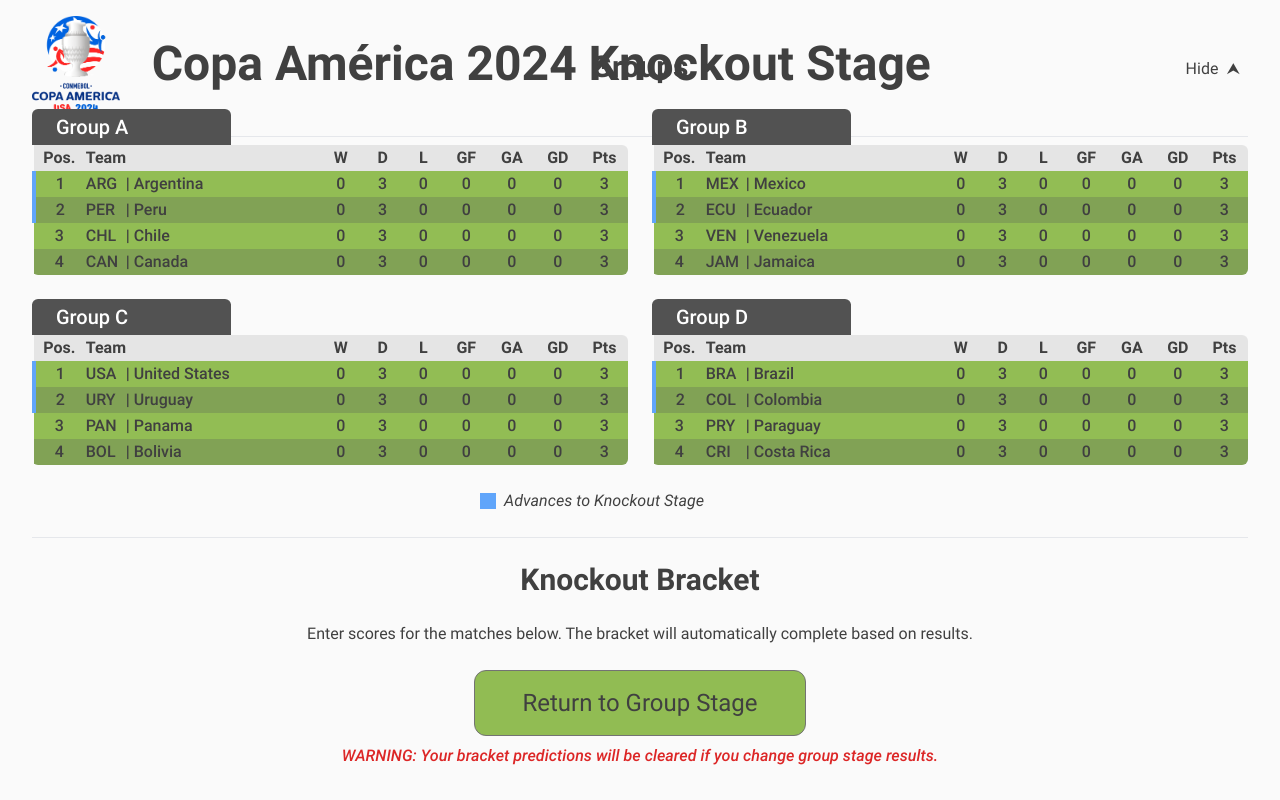
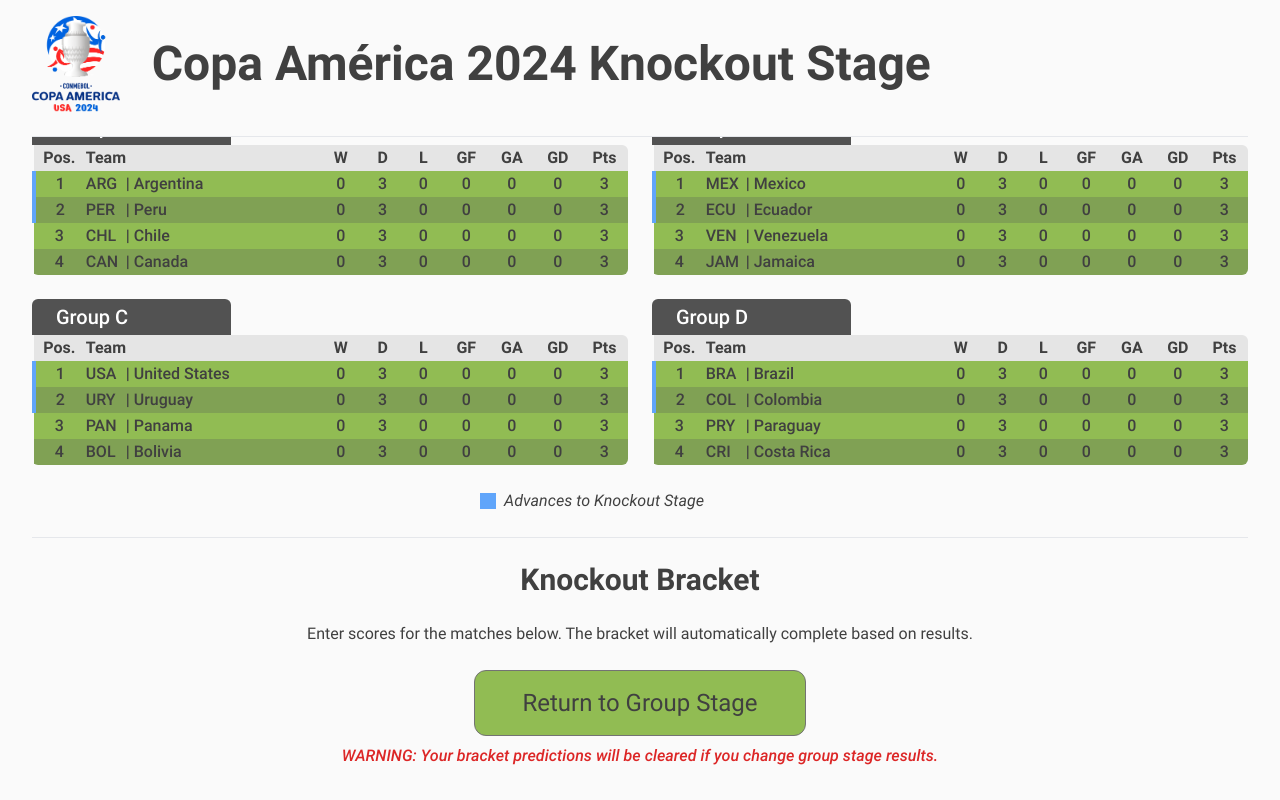
Before and after one commit to mcudzi2/mcudzi2.github.io, a Vue app: page /copa-america/groups in a window 1280 px wide. Both pictures are taken after a click on the button "Save and Go to Knockout". Shown: the part 144-944 px from the top of the page. Built offline with nearby package versions, Linux system fonts and the light colour scheme.

Commit message:
Markup restructure

```diff
--- a/src/pages/Competition.vue
+++ b/src/pages/Competition.vue
@@ -1,11 +1,26 @@
 <template>
-  <RouterView />
+  <div class="space-y-6 w-full">
+    <CompetitionPageTitle
+        :name="competitionsStore.currentCompetition?.name"
+        :image-url="competitionsStore.currentCompetition?.image"
+        :stage="route.name"
+        class="sticky top-0 z-20"
+    />
+    <CompetitionGroups />
+    <hr/>
+    <RouterView />
+  </div>
 </template>
 
 <script setup>
 import { useGroups } from "@/stores/groups.js";
 import { useRoute } from "vue-router";
+import CompetitionPageTitle from "@/components/CompetitionPageTitle.vue";
+import CompetitionGroupMatch from "@/components/CompetitionGroupMatch.vue";
+import CompetitionGroups from "@/components/CompetitionGroups.vue";
+import {useCompetitions} from "@/stores/competitions.js";
 
+const competitionsStore = useCompetitions();
 const groupsStore = useGroups();
 const route = useRoute();
 groupsStore.initTeams(route.params.competition);
--- a/src/pages/CompetitionGroupStage.vue
+++ b/src/pages/CompetitionGroupStage.vue
@@ -1,13 +1,4 @@
 <template>
-  <div class="space-y-6 w-full">
-    <CompetitionPageTitle
-      :name="competitionsStore.currentCompetition?.name"
-      :image-url="competitionsStore.currentCompetition?.image"
-      stage="group"
-      class="sticky top-0 z-20"
-    />
-    <CompetitionGroups />
-    <hr/>
   <h3 class="text-center">
     Matches
   </h3>
@@ -29,23 +20,18 @@
       Save and Go to Knockout
     </button>
   </div>
-  </div>
 </template>
 
 <script setup>
-import {useCompetitions} from "@/stores/competitions.js";
-import CompetitionPageTitle from "@/components/CompetitionPageTitle.vue";
 import {useGroups} from "@/stores/groups.js";
-import CompetitionGroups from "@/components/CompetitionGroups.vue";
 import CompetitionGroupMatch from "@/components/CompetitionGroupMatch.vue";
 import {useRouter} from "vue-router";
 
-const competitionsStore = useCompetitions();
 const groupsStore = useGroups();
 
 const router = useRouter();
 function goToKnockout() {
   groupsStore.save();
-  router.push({name: 'knockout-stage'});
+  router.push({name: 'knockout'});
 }
 </script>
--- a/src/pages/CompetitionKnockout.vue
+++ b/src/pages/CompetitionKnockout.vue
@@ -1,13 +1,4 @@
 <template>
-  <div class="space-y-6 w-full">
-    <CompetitionPageTitle
-        :name="competitionsStore.currentCompetition?.name"
-        :image-url="competitionsStore.currentCompetition?.image"
-        stage="knockout"
-        class="sticky top-0"
-    />
-    <CompetitionGroups />
-    <hr/>
   <h3 class="text-center">
     Knockout Bracket
   </h3>
@@ -22,19 +13,13 @@
     </button>
     <p class="italic !text-red-600 font-medium">WARNING: Your bracket predictions will be cleared if you change group stage results.</p>
   </div>
-  </div>
 </template>
 
 <script setup>
-import {useCompetitions} from "@/stores/competitions.js";
-import CompetitionPageTitle from "@/components/CompetitionPageTitle.vue";
-import CompetitionGroups from "@/components/CompetitionGroups.vue";
 import {useRouter} from "vue-router";
-
-const competitionsStore = useCompetitions();
 
 const router = useRouter();
 function returnToGroupStage() {
-  router.push({name: 'group-stage'});
+  router.push({name: 'group'});
 }
 </script>
--- a/src/router.js
+++ b/src/router.js
@@ -14,16 +14,16 @@
         {
             path: '/:competition',
             component: Competition,
-            redirect: { name: 'group-stage' },
+            redirect: { name: 'group' },
             children: [
                 {
                     path: 'groups',
-                    name: 'group-stage',
+                    name: 'group',
                     component: CompetitionGroupStage,
                 },
                 {
                     path: 'knockout',
-                    name: 'knockout-stage',
+                    name: 'knockout',
                     component: CompetitionKnockout,
                 },
             ],
```
Lines whose indentation alone changed are shown as unchanged.
